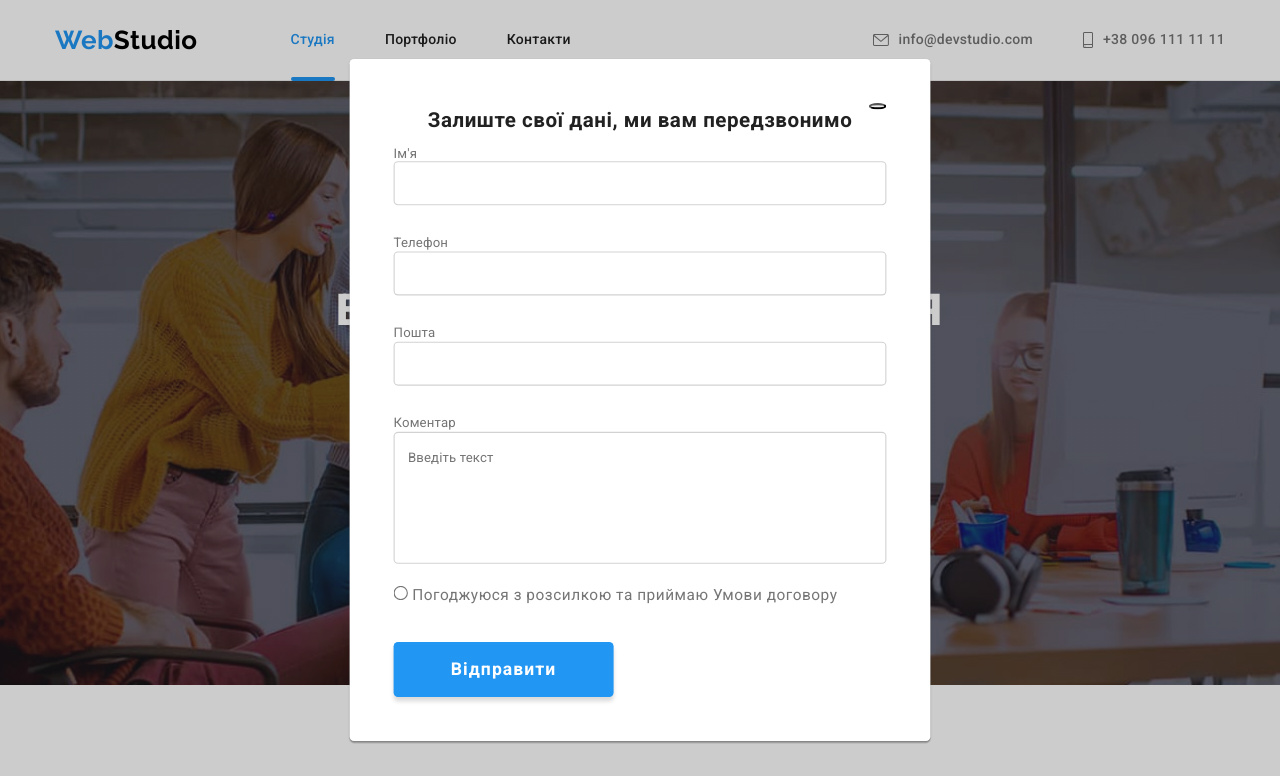
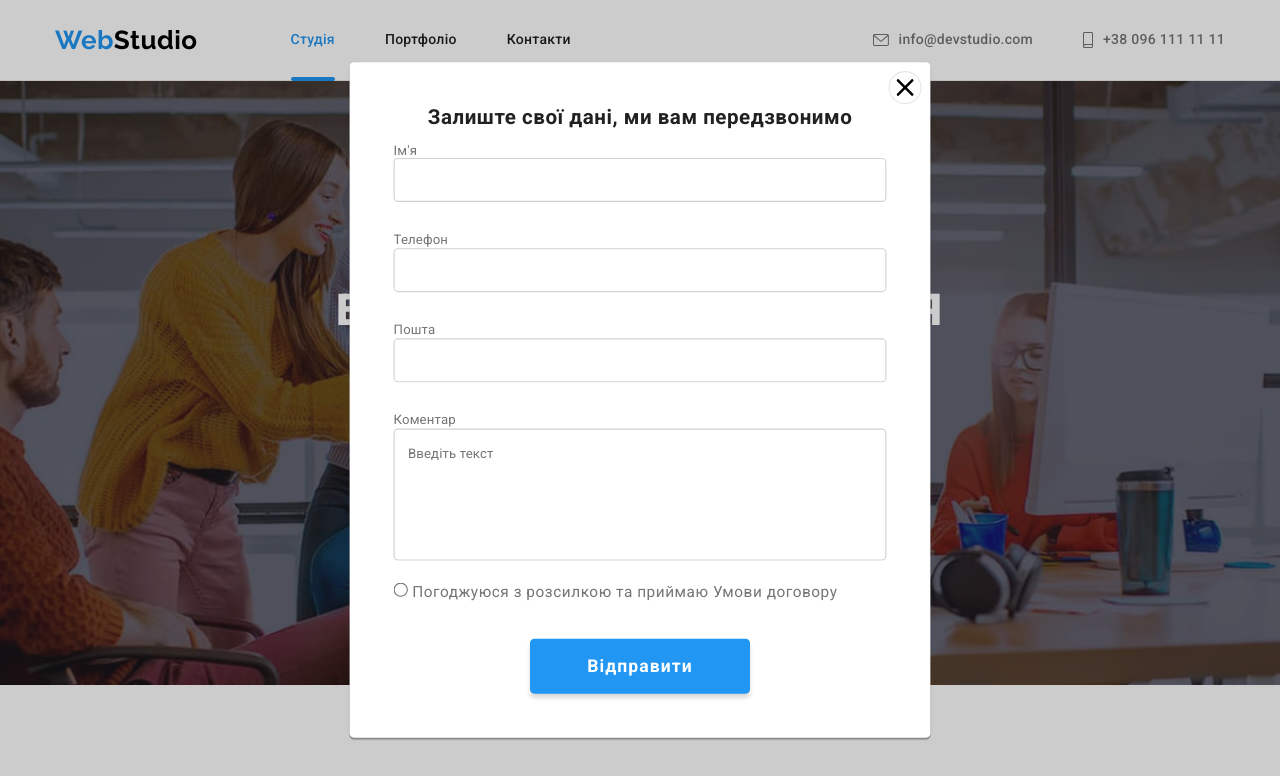
Before and after one commit to NiedzwiedzIT/goit-markup-hw-06, a plain HTML site: page index.html in a window 1280 px wide. Both pictures are taken after a click on the button "Замовити послугу". Shown: the top 776 px of the page. Drawn offline with nearby package versions, Linux system fonts and the light colour scheme.

Commit message:
add modal windows

```diff
--- a/css/styles.css
+++ b/css/styles.css
@@ -200,15 +200,8 @@ ul {
 }
 .icon-phone {
   margin-right: 10px;
+}
 
-  transition: var(--duration) var(--timing-function);
-}
-.icon-mailo {
-  display: flex;
-  align-items: center;
-
-  transition: var(--duration) var(--timing-function);
-}
 .icon-phone:hover,
 :focus {
   fill: var(--akcent-color);
@@ -277,7 +270,6 @@ ul {
 
 .backdrop.is-hidden {
   opacity: 0;
-  transform: scale(0);
   pointer-events: none;
   visibility: hidden;
 }
@@ -301,18 +293,31 @@ ul {
 }
 
 .is-hidden-modal {
-  display: block;
-  margin-left: auto;
+  position: absolute;
+  display: flex;
+  width: 30px;
+  height: 30px;
+  top: 8px;
+  right: 8px;
+  justify-content: center;
+  align-items: center;
   border-radius: 50%;
 
-  /* background-image: url('..//images/close-black-18dp.svg');
-  background-repeat: no-repeat;
-  background-size: 18px 18px;
-  background-position: center;
   background-color: var(--primary-color);
-  border: 1px solid rgba(0, 0, 0, 0.1); */
+  border: 1px solid rgba(0, 0, 0, 0.1);
+  cursor: pointer;
 
   transform: scale(1);
+}
+.icon-close-modal {
+  width: 18px;
+  height: 18px;
+  transition: var(--duration) var(--timing-function);
+}
+
+.modal .is-hidden-modal:hover,
+.modal .is-hidden-modal:focus {
+  fill: var(--akcent-color);
 }
 
 .hero-btm {
@@ -840,10 +845,15 @@ ul {
   margin-top: 20px;
 }
 .btn-sumbit-modal {
+  display: block;
   width: 200px;
   height: 50px;
+  justify-content: center;
+  align-items: center;
   cursor: pointer;
   padding: 0;
+  margin-right: auto;
+  margin-left: auto;
 
   color: var(--primary-color);
   background-color: var(--akcent-color);
--- a/index.html
+++ b/index.html
@@ -409,7 +409,11 @@
   <!-- Modal -->
   <div class="backdrop is-hidden" data-modal>
     <div class="modal">
-      <button class="is-hidden-modal" data-modal-close></button>
+      <button class="is-hidden-modal" data-modal-close>
+        <svg class="icon-close-modal">
+          <use href="./images/icons.svg.svg#icon-Vector-6"></use>
+        </svg>
+      </button>
       <section>
         <h3 class="title-modal">Залиште свої дані, ми вам передзвонимо</h3>
         <form class="modal-form">
@@ -437,8 +441,8 @@
             <input type="radio" name="contract" value="contract" id="contract">
             <label class="contract-modal" for="contract">Погоджуюся з розсилкою та приймаю Умови договору</label>
           </div>
+          <button class="btn-sumbit-modal" type="submit">Відправити</button>
         </form>
-        <button class="btn-sumbit-modal" type="submit">Відправити</button>
       </section>
     </div>
   </div>
```
